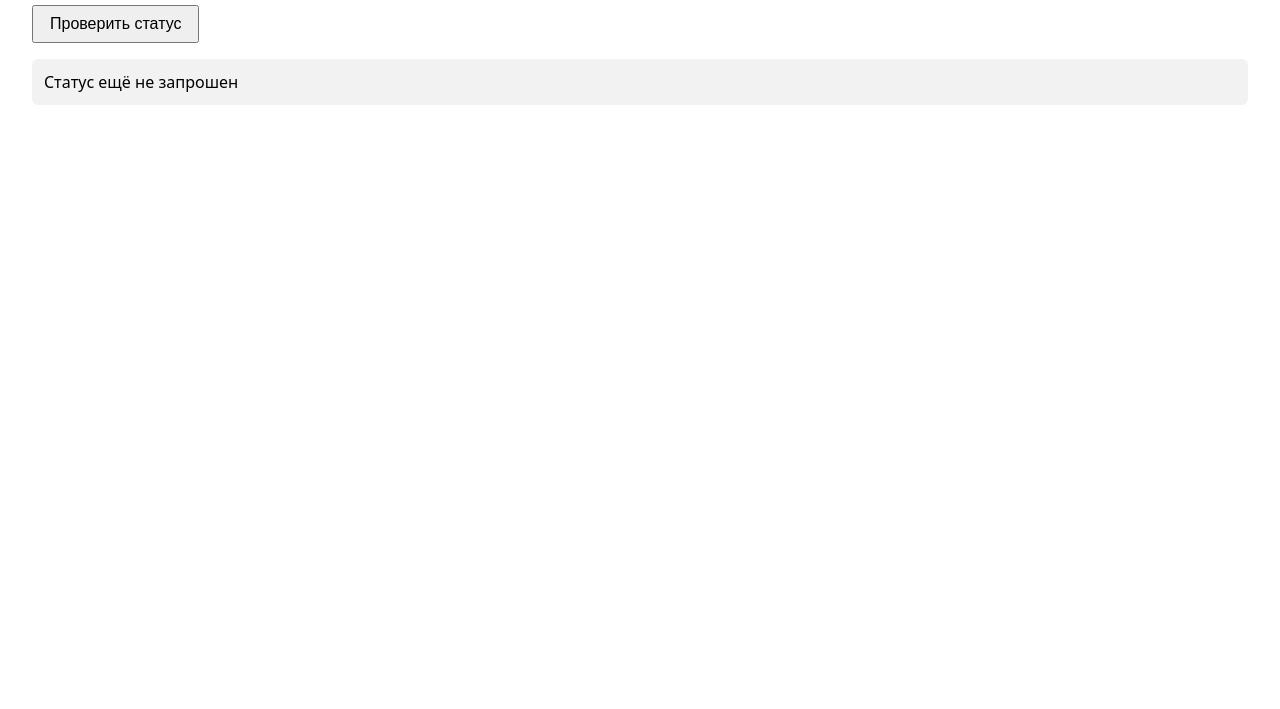
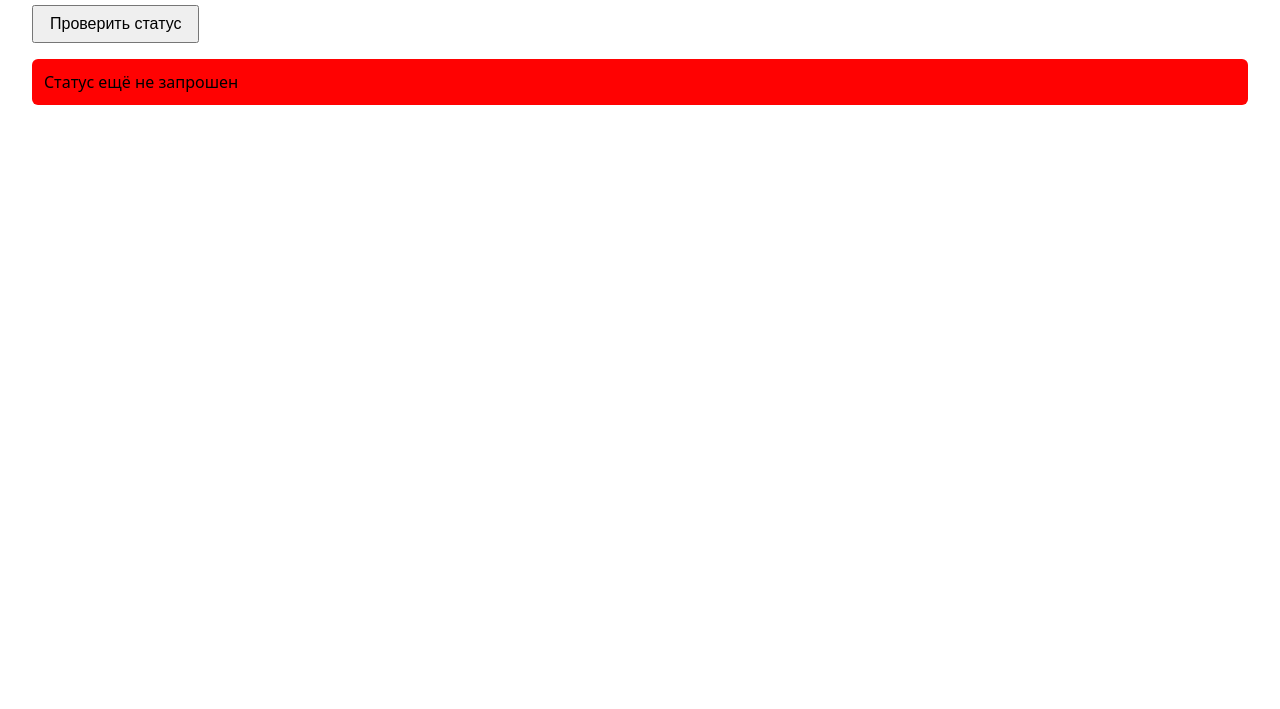
Before and after one commit to TimDen1349/simple-ci-cd-project, a website built with Vite: page client/index.html in a window 1280 px wide. Shown: the part 91-800 px from the top of the page. Built offline with nearby package versions, Linux system fonts and the light colour scheme.

Commit message:
Проверка пересборки 1

```diff
--- a/client/src/style.css
+++ b/client/src/style.css
@@ -1,3 +1,3 @@
 body { font-family: system-ui, sans-serif; margin: 2rem; }
 button { padding: .5rem 1rem; font-size: 1rem; cursor: pointer; }
-#result { margin-top: 1rem; padding: .75rem; background: #f2f2f2; border-radius: 6px; }
+#result { margin-top: 1rem; padding: .75rem; background: #ff0202; border-radius: 6px; }
```
